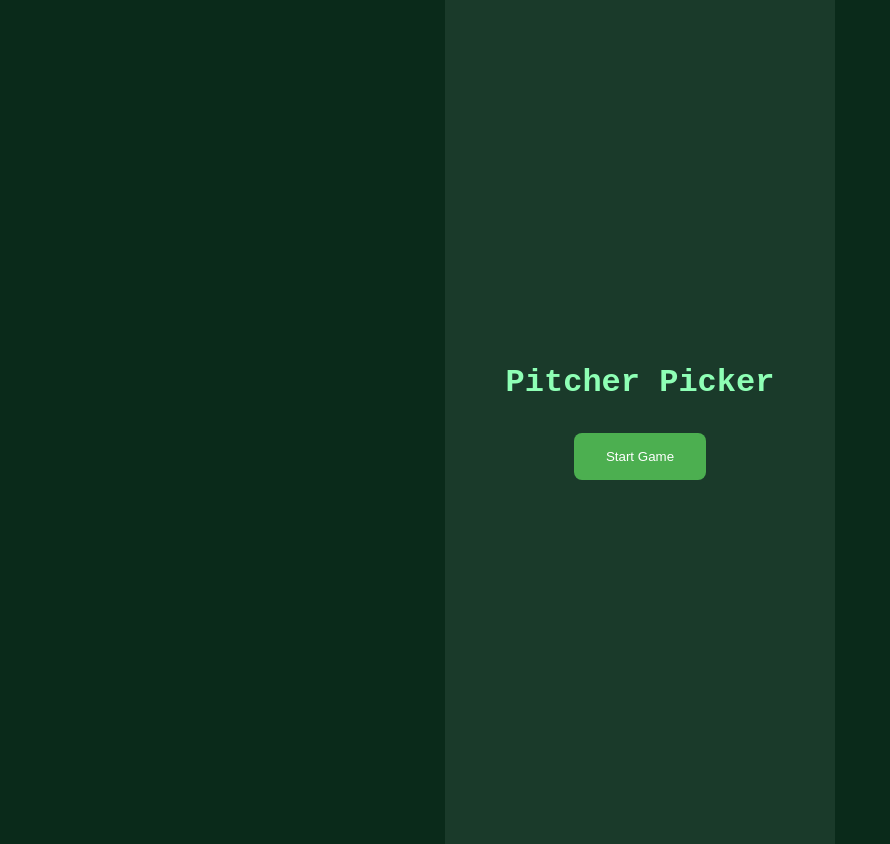
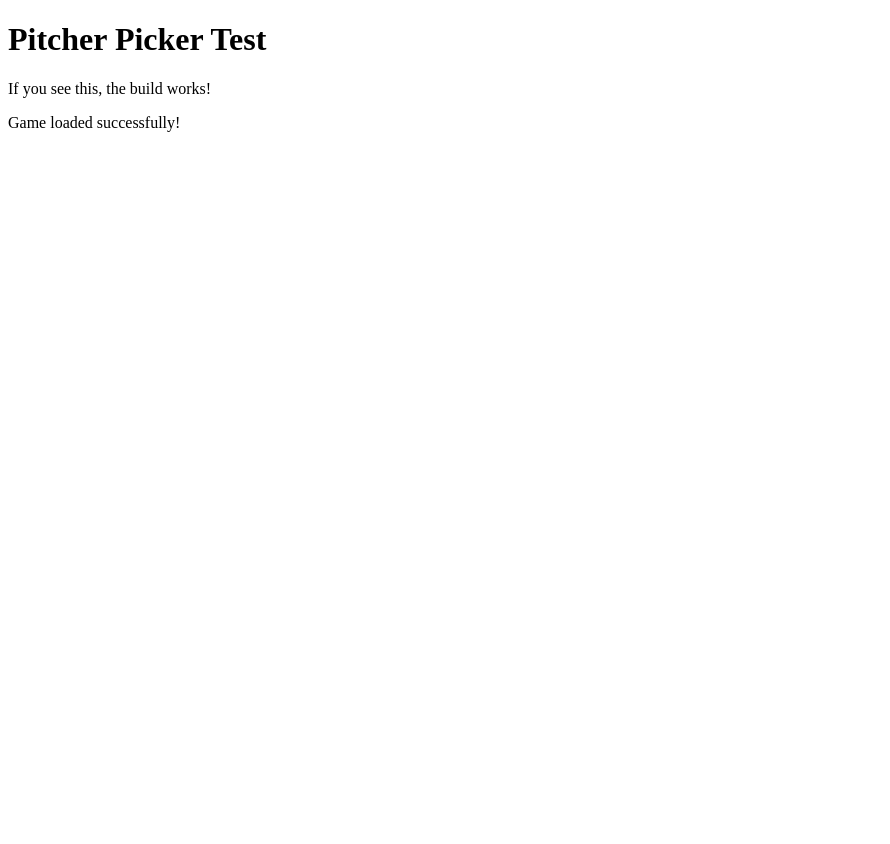
Before and after one commit to evelynsjohnson/Pitcher-Picker, a website built with Vite: page index.html in a window 1280 px wide. Shown: the whole page, without its empty margins (0-890 px from the left). After the commit the page ends 800 px from the top, so only its background shows below. Built offline with nearby package versions, Linux system fonts and the light colour scheme.

Commit message:
trying to get netify to work

```diff
--- a/index.html
+++ b/index.html
@@ -4,43 +4,10 @@
     <meta charset="UTF-8">
     <meta name="viewport" content="width=device-width, initial-scale=1.0">
     <title>Pitcher Picker</title>
-    <style>
-        * {
-            margin: 0;
-            padding: 0;
-            box-sizing: border-box;
-        }
-        body {
-            font-family: 'Courier New', monospace;
-            background: #0a2a1a;
-            color: #e8f4ea;
-            overflow: hidden;
-            user-select: none;
-        }
-        #app {
-            width: 390px;
-            height: 844px;
-            margin: 0 auto;
-            position: relative;
-            background: #0a2a1a;
-        }
-        .screen {
-            position: absolute;
-            top: 0;
-            left: 0;
-            width: 100%;
-            height: 100%;
-            display: none;
-        }
-        .screen.active {
-            display: block;
-        }
-    </style>
 </head>
 <body>
-    <div id="app">
-        <!-- Screens will be inserted here by JavaScript -->
-    </div>
+    <h1>Pitcher Picker Test</h1>
+    <p>If you see this, the build works!</p>
     <script type="module" src="/src/main.js"></script>
 </body>
 </html>
--- a/package.json
+++ b/package.json
@@ -1,7 +1,5 @@
 {
   "name": "pitcher-picker",
-  "version": "1.0.0",
-  "description": "Carnivorous plant clicker game",
   "type": "module",
   "scripts": {
     "dev": "vite",
@@ -10,8 +8,5 @@
   },
   "devDependencies": {
     "vite": "^5.0.0"
-  },
-  "dependencies": {
-    "@supabase/supabase-js": "^2.38.0"
   }
 }
--- a/src/main.js
+++ b/src/main.js
@@ -1,66 +1,2 @@
-import { StartScreen } from './screens/startScreen.js'
-import { AuthScreen } from './screens/authScreen.js'
-import { InstancesScreen } from './screens/instancesScreen.js'
-
-class PitcherPickerGame {
-    constructor() {
-        this.currentScreen = null
-        this.screens = {}
-        this.init()
-    }
-
-    init() {
-        this.createScreens()
-        this.showScreen('start')
-    }
-
-    createScreens() {
-        // Start Screen
-        this.screens.start = new StartScreen(() => {
-            this.showScreen('auth')
-        })
-
-        // Auth Screen
-        this.screens.auth = new AuthScreen(() => {
-            this.showScreen('instances')
-        })
-
-        // Instances Screen
-        this.screens.instances = new InstancesScreen(
-            (instance) => this.loadGame(instance),
-            () => this.createNewInstance()
-        )
-
-        // Add all screens to DOM
-        const app = document.getElementById('app')
-        Object.values(this.screens).forEach(screen => {
-            app.appendChild(screen.element)
-        })
-    }
-
-    showScreen(screenName) {
-        if (this.currentScreen) {
-            this.currentScreen.hide()
-        }
-
-        this.currentScreen = this.screens[screenName]
-        this.currentScreen.show()
-    }
-
-    loadGame(instance) {
-        console.log('Loading game instance:', instance)
-        // This will load the actual game screen
-        alert(`Loading instance: ${instance.instance_name}`)
-    }
-
-    createNewInstance() {
-        console.log('Creating new instance')
-        // This will create a new instance and load the game
-        alert('Creating new pitcher plant!')
-    }
-}
-
-// Start the game when page loads
-document.addEventListener('DOMContentLoaded', () => {
-    new PitcherPickerGame()
-})
+console.log("Pitcher Picker is loading...");
+document.body.innerHTML += '<p>Game loaded successfully!</p>';
--- a/vite.config.js
+++ b/vite.config.js
@@ -1,9 +1,6 @@
 import { defineConfig } from 'vite'
 
 export default defineConfig({
-  server: {
-    port: 3000
-  },
   build: {
     outDir: 'dist',
     assetsDir: 'assets'
```
Also changed, not shown: dist/assets/index-B7h4Dfvw.js (deleted), dist/assets/index-CXJeaoVD.js (added), dist/index.html.
